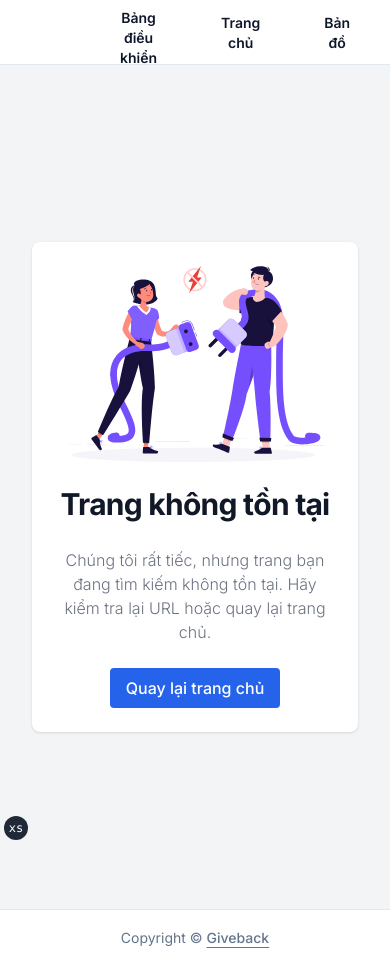
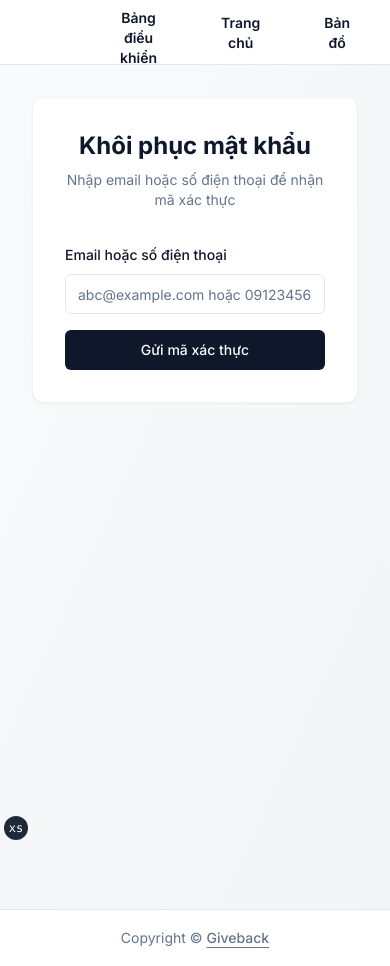
Before and after one commit to CaoQuocViet/giveback, a Next.js app: page /auth/reset-password in a window 390 px wide. Before the commit this address had no page. Shown: the top 966 px of the page. Built offline with nearby package versions, Linux system fonts and the light colour scheme.

Commit message:
Add reset password functionality: - Updated login page to include 'Forgot Password' link. - Created reset password page with steps for entering email/phone, verifying OTP, and setting a new password.

```diff
--- a/app/auth/login/page.tsx
+++ b/app/auth/login/page.tsx
@@ -94,6 +94,15 @@ export default function Login() {
               </div>
             )}
 
+            <div className="flex items-center justify-between mt-4 mb-6">
+              <Link
+                href="/auth/reset-password"
+                className="text-sm text-primary hover:underline dark:text-primary-400"
+              >
+                Quên mật khẩu?
+              </Link>
+            </div>
+
             <Button
               type="submit"
               className="w-full bg-gradient-to-r from-primary to-primary/80 hover:opacity-90 dark:hover:bg-primary/90"
--- /dev/null
+++ b/app/auth/reset-password/page.tsx
@@ -0,0 +1,200 @@
+"use client"
+
+import { useState } from "react"
+import { useRouter } from "next/navigation"
+import { Button } from "@/components/ui/button"
+import { Input } from "@/components/ui/input"
+import { Label } from "@/components/ui/label"
+
+export default function ResetPassword() {
+  const router = useRouter()
+  const [step, setStep] = useState(1) // 1: nhập email, 2: nhập OTP, 3: nhập mật khẩu mới
+  const [identifier, setIdentifier] = useState("")
+  const [otp, setOtp] = useState("")
+  const [newPassword, setNewPassword] = useState("")
+  const [confirmPassword, setConfirmPassword] = useState("")
+  const [error, setError] = useState("")
+  const [isLoading, setIsLoading] = useState(false)
+
+  const handleRequestReset = async (e: React.FormEvent) => {
+    e.preventDefault()
+    setError("")
+    setIsLoading(true)
+
+    try {
+      const response = await fetch(`${process.env.NEXT_PUBLIC_API_URL}/api/auth/reset-password/request`, {
+        method: "POST",
+        headers: { "Content-Type": "application/json" },
+        body: JSON.stringify({ identifier })
+      })
+
+      const data = await response.json()
+      if (!response.ok) throw new Error(data.message)
+
+      setStep(2)
+    } catch (err) {
+      setError((err as Error).message)
+    } finally {
+      setIsLoading(false)
+    }
+  }
+
+  const handleVerifyOTP = async (e: React.FormEvent) => {
+    e.preventDefault()
+    setError("")
+    setIsLoading(true)
+
+    try {
+      const response = await fetch(`${process.env.NEXT_PUBLIC_API_URL}/api/auth/reset-password/verify`, {
+        method: "POST",
+        headers: { "Content-Type": "application/json" },
+        body: JSON.stringify({ identifier, token: otp })
+      })
+
+      const data = await response.json()
+      if (!response.ok) throw new Error(data.message)
+
+      setStep(3)
+    } catch (err) {
+      setError((err as Error).message)
+    } finally {
+      setIsLoading(false)
+    }
+  }
+
+  const handleResetPassword = async (e: React.FormEvent) => {
+    e.preventDefault()
+    setError("")
+
+    if (newPassword !== confirmPassword) {
+      setError("Mật khẩu không khớp")
+      return
+    }
+
+    setIsLoading(true)
+
+    try {
+      const response = await fetch(`${process.env.NEXT_PUBLIC_API_URL}/api/auth/reset-password/reset`, {
+        method: "POST",
+        headers: { "Content-Type": "application/json" },
+        body: JSON.stringify({
+          identifier,
+          token: otp,
+          newPassword
+        })
+      })
+
+      const data = await response.json()
+      if (!response.ok) throw new Error(data.message)
+
+      router.push("/auth/login")
+    } catch (err) {
+      setError((err as Error).message)
+    } finally {
+      setIsLoading(false)
+    }
+  }
+
+  return (
+    <main className="min-h-screen bg-gradient-to-br from-gray-50 to-gray-100 dark:from-gray-900 dark:to-gray-800 p-8">
+      <div className="w-full max-w-md mx-auto">
+        <div className="bg-white dark:bg-gray-800 rounded-xl shadow-sm border border-gray-100 dark:border-gray-700 p-8">
+          <div className="space-y-2 text-center mb-8">
+            <h1 className="text-2xl font-bold dark:text-white">Khôi phục mật khẩu</h1>
+            <p className="text-sm text-muted-foreground dark:text-gray-400">
+              {step === 1 && "Nhập email hoặc số điện thoại để nhận mã xác thực"}
+              {step === 2 && "Nhập mã xác thực đã được gửi đến email của bạn"}
+              {step === 3 && "Nhập mật khẩu mới"}
+            </p>
+          </div>
+
+          {error && (
+            <div className="rounded-lg bg-red-50 dark:bg-red-900/30 border border-red-200 dark:border-red-800 p-4 text-red-600 dark:text-red-400 mb-6">
+              <span className="block sm:inline">{error}</span>
+            </div>
+          )}
+
+          {step === 1 && (
+            <form onSubmit={handleRequestReset} className="space-y-4">
+              <div className="space-y-2">
+                <Label htmlFor="identifier">Email hoặc số điện thoại</Label>
+                <Input
+                  id="identifier"
+                  type="text"
+                  value={identifier}
+                  onChange={(e) => setIdentifier(e.target.value)}
+                  placeholder="abc@example.com hoặc 0912345678"
+                  required
+                />
+              </div>
+              <Button
+                type="submit"
+                className="w-full"
+                disabled={isLoading}
+              >
+                {isLoading ? "Đang gửi..." : "Gửi mã xác thực"}
+              </Button>
+            </form>
+          )}
+
+          {step === 2 && (
+            <form onSubmit={handleVerifyOTP} className="space-y-4">
+              <div className="space-y-2">
+                <Label htmlFor="otp">Mã xác thực</Label>
+                <Input
+                  id="otp"
+                  type="text"
+                  value={otp}
+                  onChange={(e) => setOtp(e.target.value)}
+                  placeholder="Nhập mã 6 số"
+                  required
+                />
+              </div>
+              <Button
+                type="submit"
+                className="w-full"
+                disabled={isLoading}
+              >
+                {isLoading ? "Đang xác thực..." : "Xác thực"}
+              </Button>
+            </form>
+          )}
+
+          {step === 3 && (
+            <form onSubmit={handleResetPassword} className="space-y-4">
+              <div className="space-y-2">
+                <Label htmlFor="newPassword">Mật khẩu mới</Label>
+                <Input
+                  id="newPassword"
+                  type="password"
+                  value={newPassword}
+                  onChange={(e) => setNewPassword(e.target.value)}
+                  placeholder="••••••••"
+                  required
+                />
+              </div>
+              <div className="space-y-2">
+                <Label htmlFor="confirmPassword">Xác nhận mật khẩu</Label>
+                <Input
+                  id="confirmPassword"
+                  type="password"
+                  value={confirmPassword}
+                  onChange={(e) => setConfirmPassword(e.target.value)}
+                  placeholder="••••••••"
+                  required
+                />
+              </div>
+              <Button
+                type="submit"
+                className="w-full"
+                disabled={isLoading}
+              >
+                {isLoading ? "Đang cập nhật..." : "Đặt lại mật khẩu"}
+              </Button>
+            </form>
+          )}
+        </div>
+      </div>
+    </main>
+  )
+}
```
